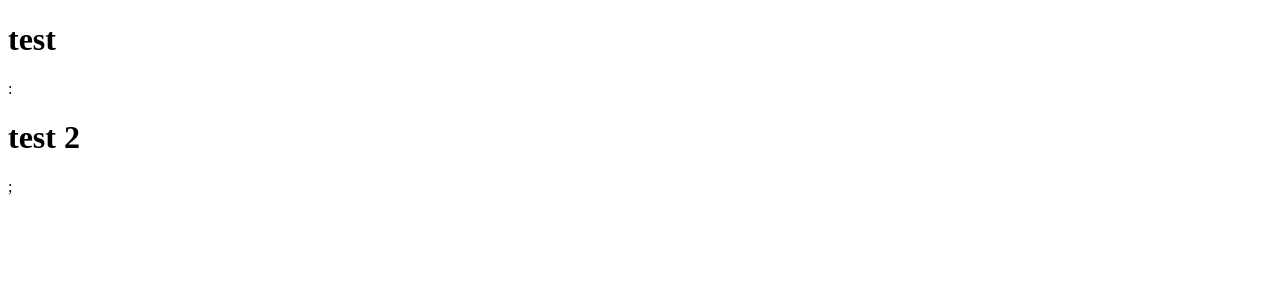
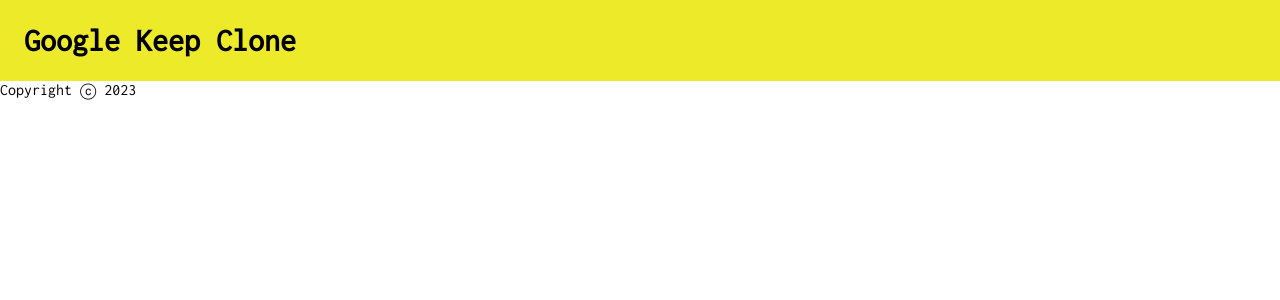
Before and after one commit to shenks/googlekeepclone, a React (Create React App) app: page / in a window 1280 px wide. Shown: the top 300 px of the page. Built offline with nearby package versions, Linux system fonts and the light colour scheme.

Commit message:
header and footer components

```diff
--- a/public/index.html
+++ b/public/index.html
@@ -3,6 +3,12 @@
   <head>
     <title>Google Keep Clone</title>
     <link rel="stylesheet" href="styles.css" />
+    <link rel="preconnect" href="https://fonts.googleapis.com" />
+    <link rel="preconnect" href="https://fonts.gstatic.com" crossorigin />
+    <link
+      href="https://fonts.googleapis.com/css2?family=Inconsolata&display=swap"
+      rel="stylesheet"
+    />
   </head>
 
   <body>
--- a/public/styles.css
+++ b/public/styles.css
@@ -0,0 +1,14 @@
+* {
+    padding: 0;
+    margin: 0;
+    box-sizing: border-box;
+  }
+
+html {
+    font-family: 'Inconsolata', monospace;
+}
+
+header {
+    background-color:#edea29;
+    padding: 24px;
+}
--- a/src/components/App.jsx
+++ b/src/components/App.jsx
@@ -1,9 +1,12 @@
 import React from "react";
+import Header from "./Header";
+import Footer from "./Footer";
 
 function App() {
   return (
     <div>
-      <h1>test</h1>:<h1>test 2</h1>;
+      <Header />
+      <Footer />
     </div>
   );
 }
--- /dev/null
+++ b/src/components/Footer.jsx
@@ -0,0 +1,12 @@
+import React from "react";
+
+function Footer() {
+  const year = new Date().getFullYear();
+  return (
+    <footer>
+      <p>Copyright ⓒ {year}</p>
+    </footer>
+  );
+}
+
+export default Footer;
--- /dev/null
+++ b/src/components/Header.jsx
@@ -0,0 +1,11 @@
+import React from "react";
+
+function Header() {
+  return (
+    <header>
+      <h1>Google Keep Clone</h1>
+    </header>
+  );
+}
+
+export default Header;
```
